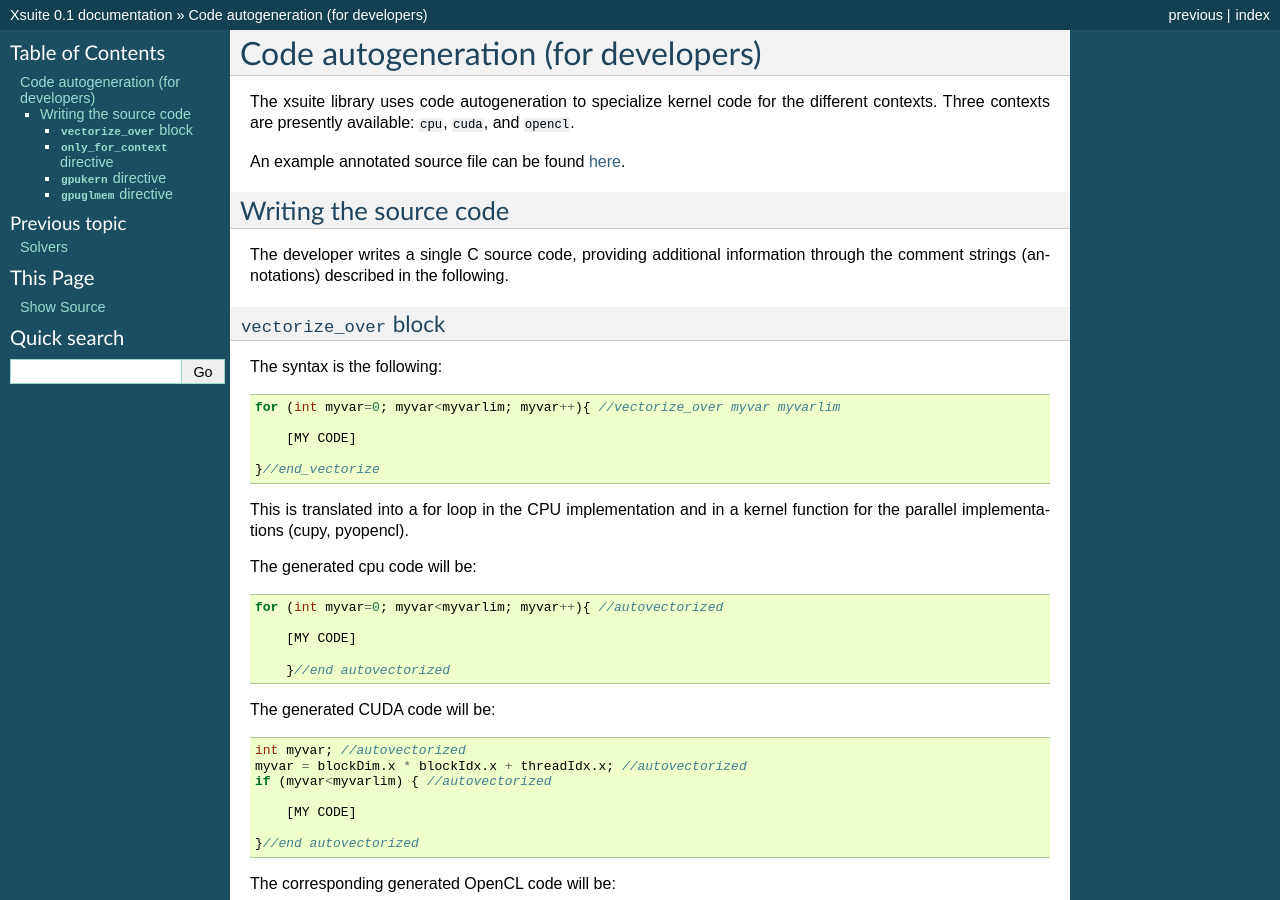
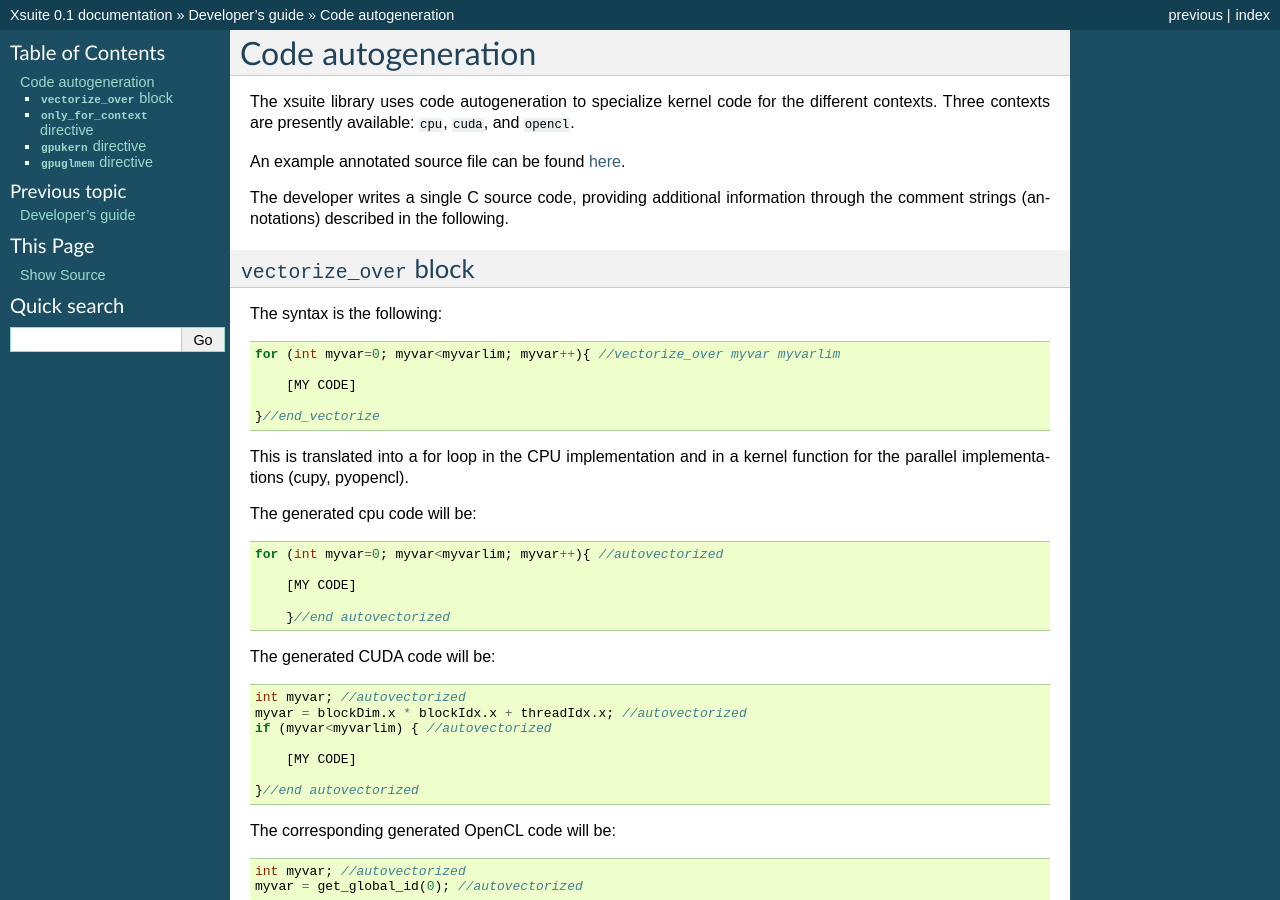
Before and after one commit to xsuite/xsuite, a Sphinx documentation site: the page built from docs/autogeneration.rst, in a window 1280 px wide and 900 px high. Built offline with Sphinx 7.4.7, drawn with Linux system fonts in a browser that asks for light colours; some of the changed text lies outside the part shown.

Commit message:
Quick push

```diff
--- a/docs/autogeneration.rst
+++ b/docs/autogeneration.rst
@@ -1,13 +1,11 @@
-Code autogeneration (for developers)
-====================================
+Code autogeneration
+===================
 
 The xsuite library uses code autogeneration to specialize kernel code for the different contexts.
 Three contexts are presently available: ``cpu``, ``cuda``,  and ``opencl``.
 
 An example annotated source file can be found `here <https://github.com/xsuite/xfields/blob/master/xfields/src/linear_interpolators.h>`_.
 
-Writing the source code
------------------------
 
 The developer writes a single C source code, providing additional information through the comment strings (annotations) described in the following.
 
--- /dev/null
+++ b/docs/developer.rst
@@ -0,0 +1,8 @@
+=================
+Developer's guide
+=================
+
+.. toctree::
+    :maxdepth: 3
+
+    autogeneration
--- a/docs/index.rst
+++ b/docs/index.rst
@@ -26,7 +26,7 @@
 
    usersguide
    apireference
-   autogeneration
+   developer
 
 
 Indices and tables
```
